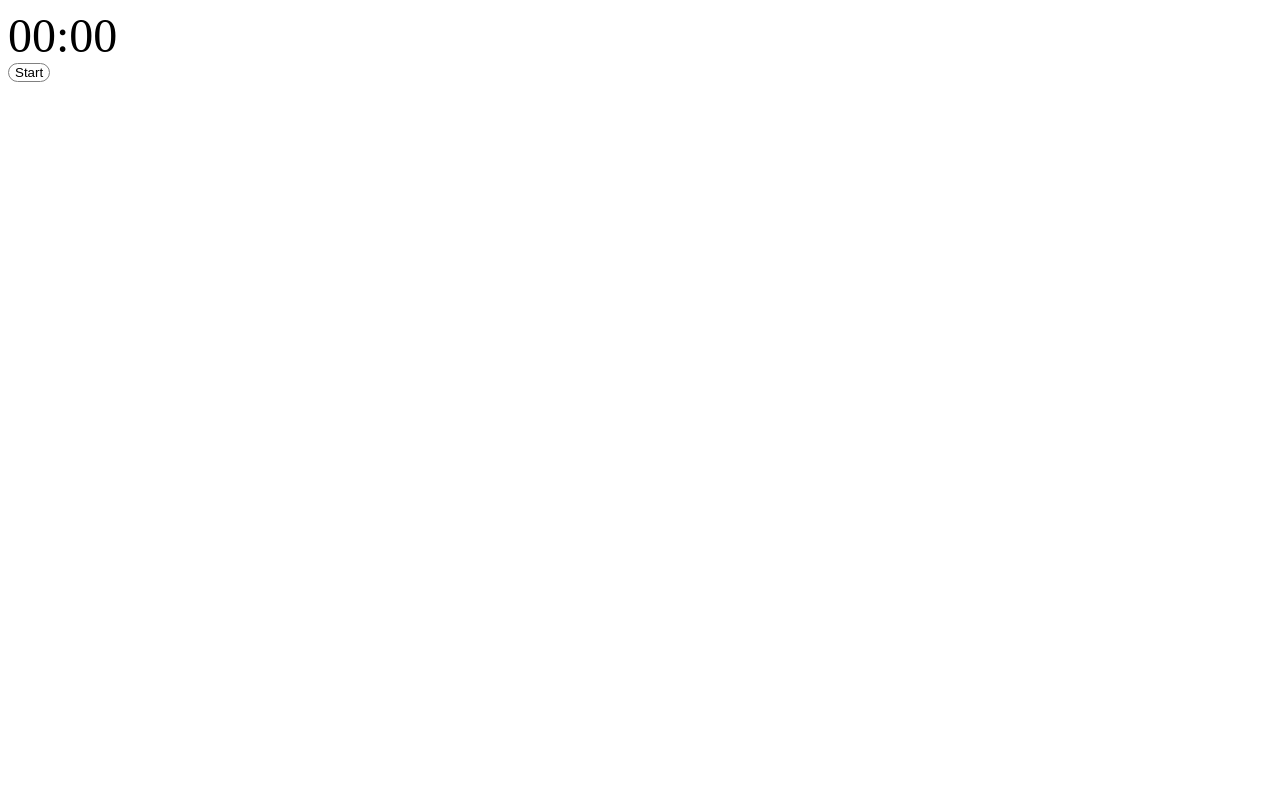
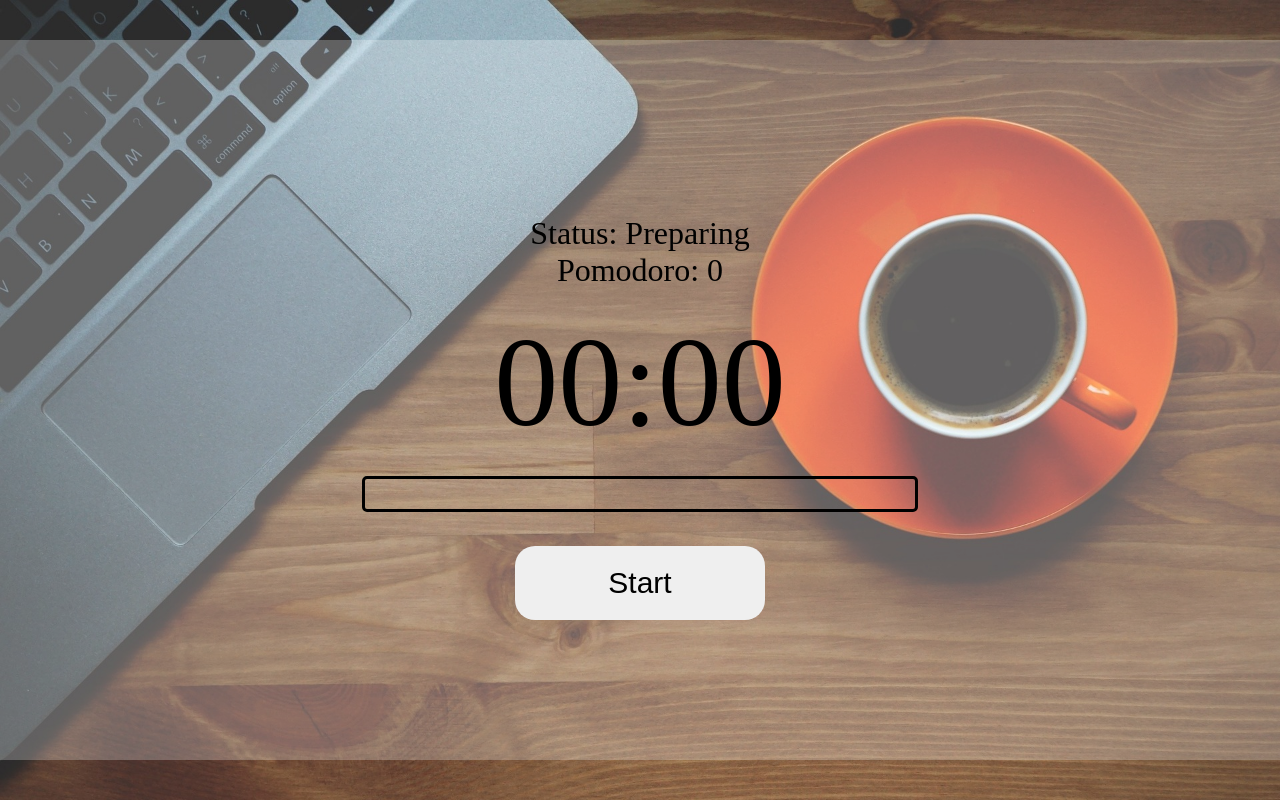
Before and after one commit to jdetsikas/pomodoro, a React app: page / in a window 1280 px wide. Built offline with nearby package versions, Linux system fonts and the light colour scheme.

Commit message:
Completed MVP

```diff
--- a/public/input.scss
+++ b/public/input.scss
@@ -1,16 +1,73 @@
-.timer {
-    span {
-        font-size: 3em;
+* {
+    margin: 0px;
+}
+
+#app {
+    display: flex;
+    flex-direction: row;
+    justify-content: center;
+    align-items: center;
+    height: 100vh;
+    width: 100vw;
+
+    font-size: 2em;
+    background: url(assets/images/office.jpg) no-repeat;
+    background-size: cover;
+}
+
+button {
+    border: none;
+    border-radius: 20px;
+
+    width: 250px;
+    font-size: 30px;
+    padding: 20px;
+}
+
+.pomo {
+    display: flex;
+    flex-direction: column;
+    justify-content: center;
+    align-items: center;
+
+    width: 100%;
+    height: 90%;
+
+    background-color: rgb(255, 255, 255, 0.25);
+
+    .clock {
+        display: flex;
+        flex-direction: column;
+        justify-content: center;
+        align-items: center;
+
+        width: 550px;
+        height: 325px;
+        margin: 20px;
+
+        border: none;
+        border-radius: 20px;
     }
 
-    :hover {
-        color: green;
+    .timer {
+        margin: 20px;
+
+        span {
+            font-size: 4em;
+        }
     }
 }
 
-button {
-    background-color: white;
-    border: none;
-    border: solid 1px grey;
-    border-radius: 25px;
+.progress {
+    width: 550px;
+    position: float;
+
+    border: solid 3px black;
+    border-radius: 5px;
+
+    #bar {
+        width: 0%;
+        height: 30px;
+        background-image: linear-gradient(rgb(255, 185, 94), rgb(243, 110, 2), rgb(158, 90, 0));
+    }
 }
--- a/src/index.js
+++ b/src/index.js
@@ -1,26 +1,40 @@
-import React, { useState } from 'react';
-import ReactDOM from 'react-dom';
-import { startTimer } from './timer'
+import React, { useState } from 'react'
+import ReactDOM from 'react-dom'
+import { startLoop } from './pomodoro_loop'
 
 const App = () => {
     const [seconds, setSeconds] = useState('00')
     const [minutes, setMinutes] = useState('00')
-    const [loop, setLoop] = useState(0)
+    const [pomodoro, setPomodoro] = useState(0)
+    const [status, setStatus] = useState('Preparing')
 
-    function startPomodoro() {
+    async function startPomodoro() {
         console.log("Starting pomodoro...")
+        let bt = document.getElementById('start')
+        bt.disabled = true;
 
-        startTimer(1, setSeconds, setMinutes, false)
-            .then(() => startTimer(1, setSeconds, setMinutes, true))
+        startLoop(4, setSeconds, setMinutes, setStatus, setPomodoro)
+            .then(() => {
+                window.alert('Pomodoro Complete!')
+                setStatus('Preparing...')
+                bt.disabled = false;
+            })
     }
 
     return (
-        <div className="app">
-            <div className='timer'>
-                <span className='min'>{minutes}</span><span>:</span><span className='sec'>{seconds}</span>
+        <div className={`pomo ${status === 'Working...' ? 'working' : ''} ${status === 'Resting...' ? 'resting' : ''}`}>
+            <div className='clock'>
+                <p>Status: {status}</p>
+                <p>Pomodoro: {pomodoro}</p>
+                <div className='timer'>
+                    <span className='min'>{minutes}:{seconds}</span>
+                </div>
+                <div className='progress'>
+                    <div id='bar'/>
+                </div>
             </div>
 
-            <button onClick={() => { startPomodoro() }}>Start</button>
+            <button id='start' onClick={() => { startPomodoro() }}>Start</button>
         </div>
     )
 }
--- /dev/null
+++ b/src/pomodoro_loop.js
@@ -0,0 +1,16 @@
+import { startTimer } from './timer'
+
+export async function startLoop(len, setSeconds, setMinutes, setStatus, setPomodoro) {
+
+    for (let i = 0; i <= len; i++) {
+        setPomodoro(i + 1)
+        if (i < len) {
+            let currentLoop = startTimer(25, setSeconds, setMinutes, setStatus, 'Working...')
+                .then(() => startTimer(5, setSeconds, setMinutes, setStatus, 'Resting...'))
+            await currentLoop
+        } else {
+            let currentLoop = startTimer(25, setSeconds, setMinutes, setStatus, 'Long Rest...')
+            await currentLoop
+        }
+    }
+}
--- a/src/timer.js
+++ b/src/timer.js
@@ -1,19 +1,21 @@
-export function startTimer(minutes, setSeconds, setMinutes, takeBreak=false) {
+export function startTimer(minutes, setSeconds, setMinutes, setStatus, phase) {
+    setStatus(phase)
     setMinutes('00')
     setSeconds('00')
+
     let timeLeft = minutes
     let elapsedSec = 0
     let elapsedMin = 0
 
-    if (takeBreak) {
-        window.alert("Your break starts now")
-    } else {
-        window.alert("Get to work!")
-    }
+    let bar = document.getElementById('bar')
+    let barWidth = 0
+    let percentage = 100 / (minutes * 60)
 
     return new Promise(resolve => {
         let timer = setInterval( () => {
             elapsedSec++
+            barWidth+= percentage
+            bar.style.width = barWidth + "%"
 
             if (elapsedSec % 60 === 0) {
                 elapsedMin++
```
Also changed, not shown: public/assets/images/office.jpg (added), public/style.css, 1 other file.
